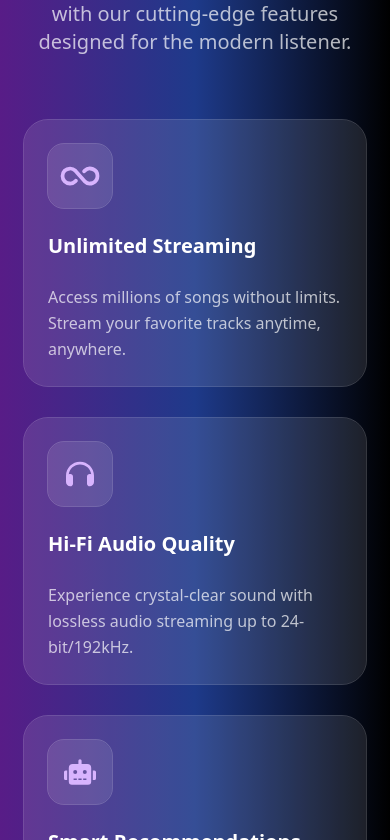
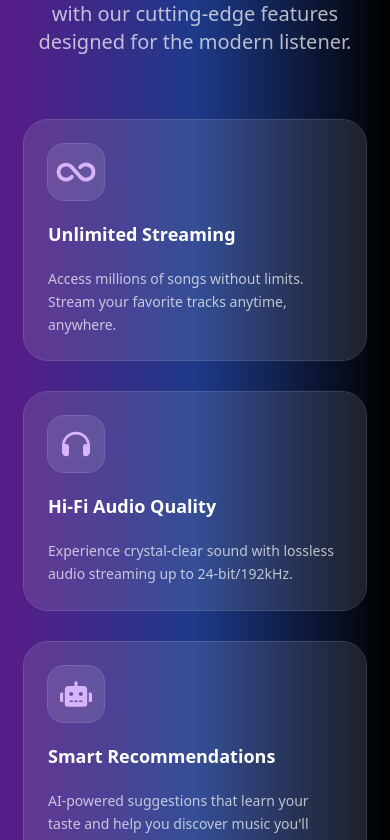
Before and after one commit to Alfianzyh/music4lyfe, a React (Vite) app: page / in a window 390 px wide. Shown: the part 1724-2564 px from the top of the page. Built offline with nearby package versions, Linux system fonts and the light colour scheme.

Commit message:
update responsive feature card

```diff
--- a/src/components/FeatureCard.jsx
+++ b/src/components/FeatureCard.jsx
@@ -2,12 +2,17 @@ import React from "react";
 
 const FeatureCard = ({ icon, title, children }) => {
   return (
-    <div className="bg-white/10 rounded-3xl p-6 outline outline-1 outline-white/20 space-y-6">
-      <div className="w-16 h-16 bg-white/10 rounded-2xl flex items-center justify-center outline outline-1 outline-white/20">
+    <div className="bg-white/10 rounded-3xl p-6 sm:p-8 outline outline-1 outline-white/20 space-y-5 hover:bg-white/20 transition duration-300">
+      {/* Icon Container */}
+      <div className="w-14 h-14 sm:w-16 sm:h-16 bg-white/10 rounded-2xl flex items-center justify-center outline outline-1 outline-white/20">
         {icon}
       </div>
-      <h3 className="text-white text-xl font-semibold">{title}</h3>
-      <p className="text-white/70 text-base leading-relaxed">{children}</p>
+
+      {/* Title */}
+      <h3 className="text-white text-lg sm:text-xl font-semibold">{title}</h3>
+
+      {/* Description */}
+      <p className="text-white/70 text-sm sm:text-base leading-relaxed">{children}</p>
     </div>
   );
 };
```
